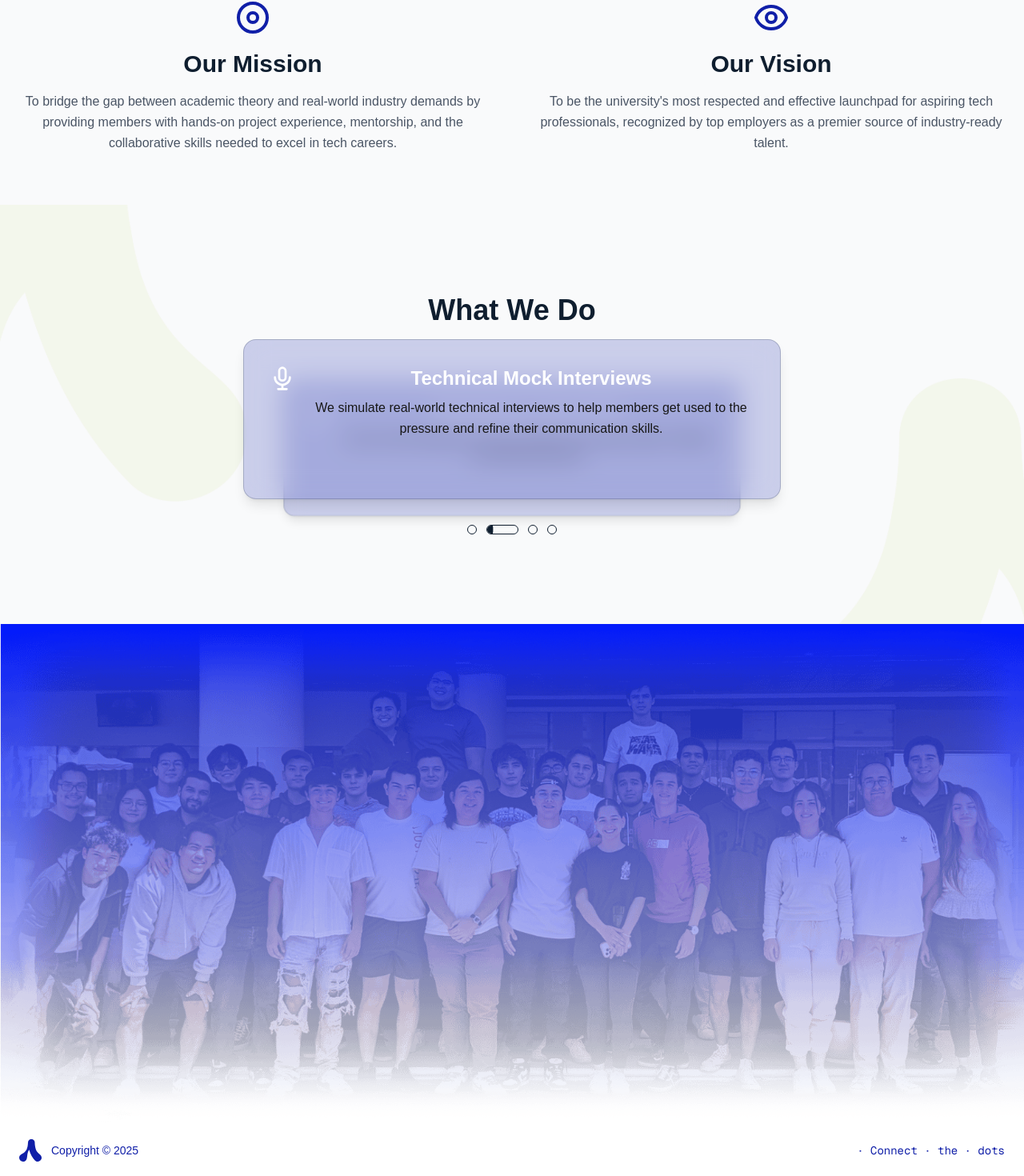
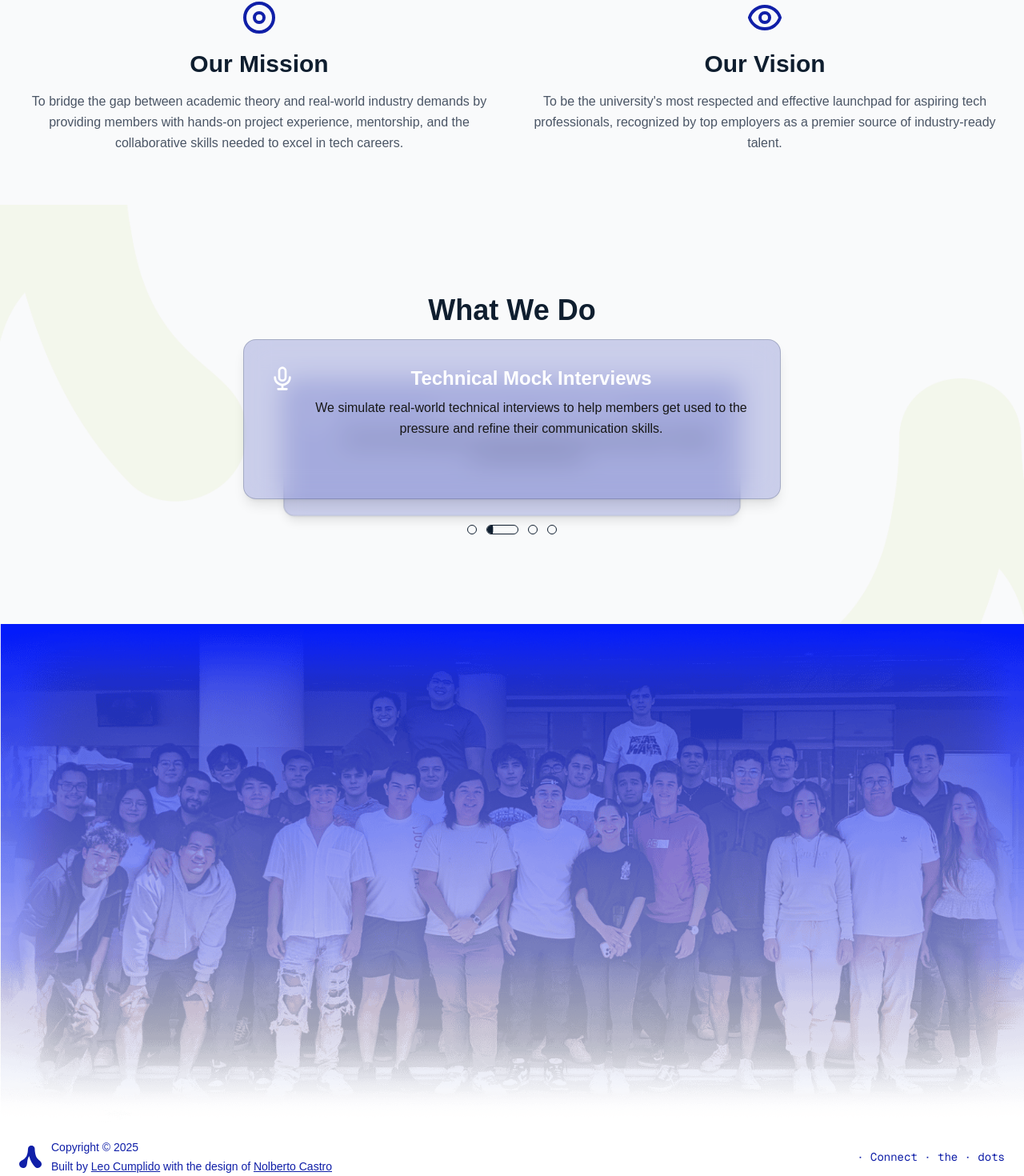
Before and after one commit to AlgoritmiaClub/AlgoritmiaWebsite, a Next.js app: page / in a window 1280 px wide. Shown: the part 2212-3682 px from the top of the page at 80% size. Built offline with nearby package versions, Linux system fonts and the light colour scheme.

Commit message:
subtle design improvements

```diff
--- a/src/components/home/MissionVisionSection.tsx
+++ b/src/components/home/MissionVisionSection.tsx
@@ -60,7 +60,7 @@ const VisionIcon = () => (
 export function MissionVisionSection() {
   return (
     <section className="bg-gray-50 py-16">
-      <div className="container mx-auto px-4">
+      <div className="container mx-auto px-8">
         <div className="grid grid-cols-1 md:grid-cols-2 gap-12 text-center">
           <div>
             <MissionIcon />
--- a/src/components/layout/Footer.tsx
+++ b/src/components/layout/Footer.tsx
@@ -26,7 +26,19 @@ export function Footer() {
               className="hover:opacity-80 transition-opacity"
             />
           </Link>
-          <span>Copyright &copy; {new Date().getFullYear()}</span>
+          <div>
+            <span>Copyright &copy; {new Date().getFullYear()}</span>
+            <p className="mt-1">
+              Built by{" "}
+              <a href="https://www.linkedin.com/in/leonardocumplido21/" target="_blank" rel="noopener noreferrer" className="underline hover:no-underline">
+                Leo Cumplido
+              </a>{" "}
+              with the design of{" "}
+              <a href="https://www.nolbertocastro.com/Portfolio" target="_blank" rel="noopener noreferrer" className="underline hover:no-underline">
+                Nolberto Castro
+              </a>
+            </p>
+          </div>
         </div>
         <div className="font-mono">
           <span>&middot; Connect &middot; the &middot; dots</span>
--- a/src/components/talent/TalentPageHeader.tsx
+++ b/src/components/talent/TalentPageHeader.tsx
@@ -23,7 +23,7 @@ export function TalentPageHeader() {
       <section className="mb-12 flex items-center py-12 text-left bg-[url('/images/Frame_91.png')] bg-no-repeat bg-right bg-contain">
         <div>
           <h1 className="text-5xl font-extrabold text-white">Our Talent</h1>
-          <p className="mt-4 text-lg text-white max-w-2xl">
+          <p className="mt-4 text-lg text-white max-w-2xl [text-shadow:0_2px_4px_rgba(0,0,0,0.5)]">
             Meet the brilliant minds of Algoritmia. A curated directory of our
             skilled members ready to take on new challenges.
           </p>
```
